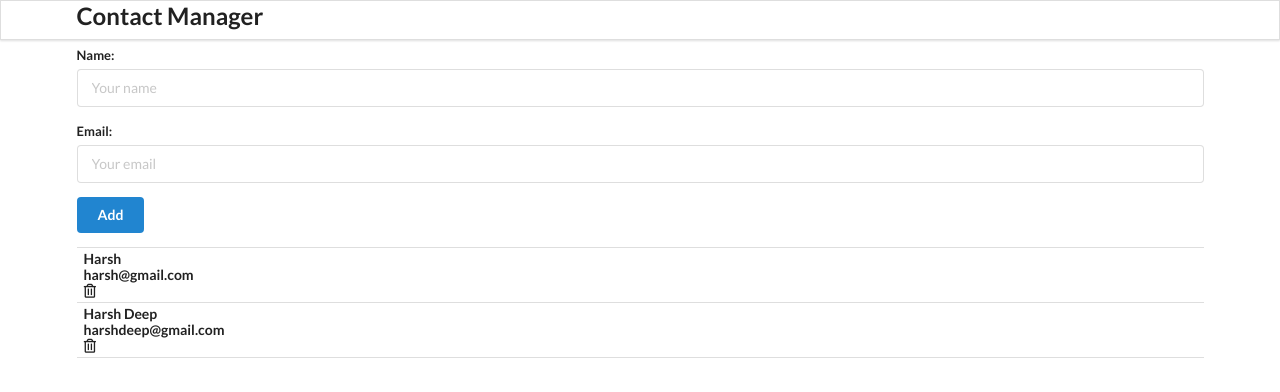
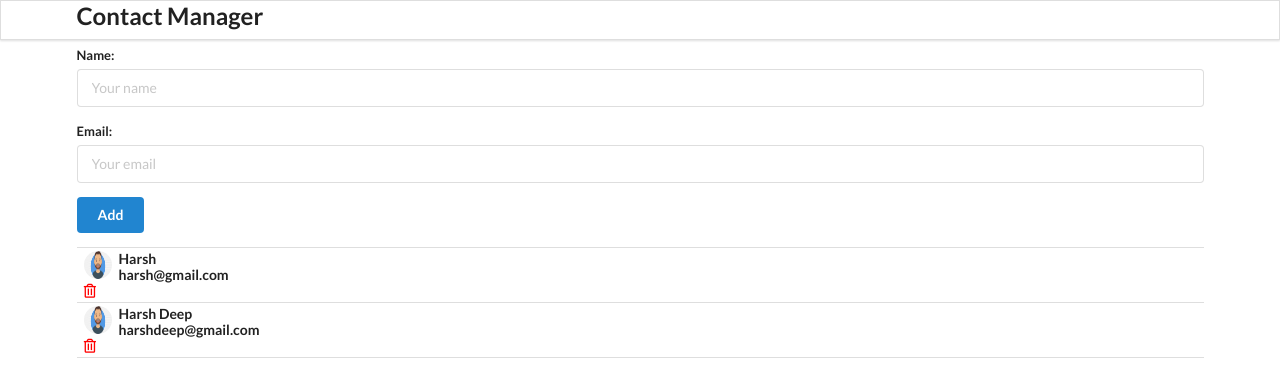
Before and after one commit to kaaliharsh/contact-app, a React (Create React App) app: page / in a window 1280 px wide. Shown: the top 392 px of the page. Built offline with nearby package versions, Linux system fonts and the light colour scheme.

Commit message:
user image done

```diff
--- a/src/components/ContactList.js
+++ b/src/components/ContactList.js
@@ -1,26 +1,16 @@
-import def from "ajv/dist/vocabularies/discriminator";
 import React  from "react";
+import ContactCard from "./ContactCard";
 
 
 const ContactList=(props)=>{
     console.log(props);
 
     const renderContactList=props.contacts.map((contact)=>{
-        return(
-            <div className="item">
-                <div className="content">
-                    <div className="header">{contact.name}</div>
-                    <div className="header">{contact.email}</div>
-                </div>
-                <i className="trash alternate outline icon"></i>
-            </div>
-        );
-    })
-    return(
-        <div className="ui celled list">
-           {renderContactList}
-        </div>
-    );
-}
+        return<ContactCard contact={contact}/>;
+
+    });
+    return<div className="ui celled list">{renderContactList}</div>;
+
+};
 
 export default ContactList;
--- a/src/components/contactCard.js
+++ b/src/components/contactCard.js
@@ -1,14 +1,18 @@
 import React  from "react";
-const ContactCards=()=>{
+import user from "../images/user.png"
+const ContactCard=(props)=>{
+    const{id,name,email}=props.contact;
     return(
         <div className="item">
+            <img className="ui avatar image" src={user} alt="user "></img>
         <div className="content">
-            <div className="header">{contact.name}</div>
-            <div className="header">{contact.email}</div>
+            <div className= "header">{name}</div>
+            <div className="header">{email}</div>
         </div>
         <i className="trash alternate outline icon" style={{color:"red", marginTop:"7px"}}></i>
         </div>
 
+
     );
 }
-export default ContactCards;
+export default ContactCard;
```
Also changed, not shown: src/images/user.png (added).
